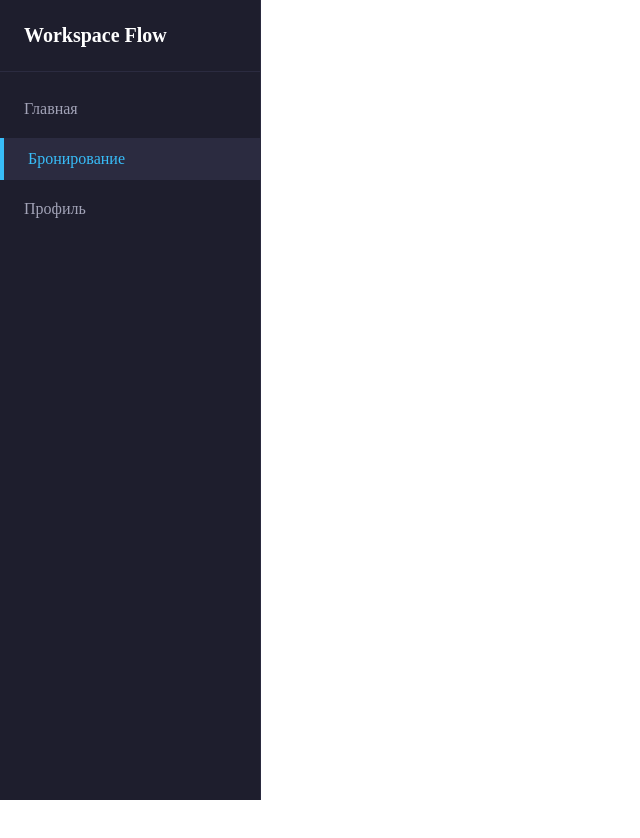
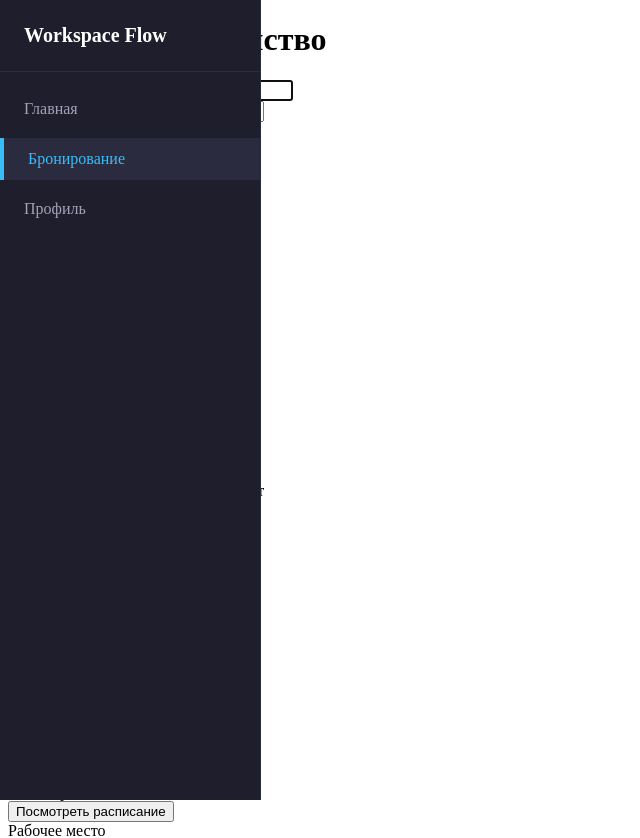
Before and after one commit to GrigoriySZ/workspace, a React (Vite) app: page /booking in a window 1280 px wide. Shown: the top 838 px of the page, without its empty margins (0-640 px from the left). Before the commit the page ends 800 px from the top, so only its background shows below. Built offline with nearby package versions, Linux system fonts and the light colour scheme; the HTML template or start-up script is replaced by a standard one.

Commit message:
feat: design catalog with useMemo and complete props-drilling setup

```diff
--- /dev/null
+++ b/src/components/ActionButton.tsx
@@ -0,0 +1,19 @@
+import React from "react";
+
+interface ActionButtonProps{
+    onAction: () => void;
+    label: string;
+}
+
+export const ActionButton: React.FC<ActionButtonProps> = ({ onAction, label }) => {
+    return (
+        <button
+            onClick={(e) => {
+                e.stopPropagation();
+                onAction();
+            }}
+        >
+            {label}
+        </button>
+    );
+};
--- /dev/null
+++ b/src/components/ResourceCard.tsx
@@ -0,0 +1,36 @@
+import { ActionButton } from "./ActionButton";
+import { Resource } from "../mockData/mockData";
+
+interface ResourceCardProps {
+    resource: Resource;
+    onSelectResource: (id: string) => void;
+}
+
+export const ResourceCard: React.FC<ResourceCardProps> = ({ resource, onSelectResource }) => {
+    return (
+        <div
+            onClick={() => onSelectResource(resource.id)}
+        >
+            <div>
+                <span>{resource.type === 'room' ? 'Переговорная' : 'Рабочее место'}</span>
+            </div>
+            <div>
+                <div>
+                    <h3>{resource.name}</h3>
+                    <p>{resource.floor}</p>
+                    <div>
+                        {resource.features.map(((feat, i) => (
+                            <span key={i}>
+                                {feat}
+                            </span>
+                        )))}
+                    </div>
+                </div>
+                <ActionButton
+                    onAction={() => onSelectResource(resource.id)}
+                    label="Посмотреть расписание"
+                />
+            </div>
+        </div>
+    );
+};
--- /dev/null
+++ b/src/components/SkeletonCard.tsx
@@ -0,0 +1,9 @@
+export const SkeletonCard: React.FC = () => {
+    return (
+        <div className="bg-white rounded-xl border-gray-100 overflow-hidden
+            flex flex-col h-full animation-pulse"
+        >
+            <div className="h-40 bg-grey-200 w-full"></div>
+        </div>
+    );
+};
--- a/src/pages/Booking.tsx
+++ b/src/pages/Booking.tsx
@@ -1,7 +1,68 @@
-import React from "react";
+import React, { useState, useMemo } from "react";
+import { useNavigate } from "react-router-dom";
+import { useFetch } from "../hooks/useFetch";
+import { mockResources, Resource } from "../mockData/mockData";
+import { BookingFilters } from "../components/BookingFilters";
+import { ResourceCard } from "../components/ResourceCard";
+import { SkeletonCard } from "../components/SkeletonCard";
 
 export const Booking: React.FC = () => {
+    const navigate = useNavigate();
+    const [filters, setFilters] = useState({
+        search: '',
+        date: new Date().toISOString().split('T')[0],
+        type: 'all' as 'all' | 'desk' | 'room',
+        floor: 'all' as 'all' | number,
+        hasFlipchart: false,
+        hasTypeC: false
+    });
+
+    const { data: resources, loading, error } = useFetch<Resource>(
+        () => mockResources, [filters.date, filters.type]
+    );
+
+    const filteredResources = useMemo(() => {
+        if (!resources) return [];
+        return resources.filter(res => {
+            const matchesSearch = res.name.toLowerCase().includes(filters.search.toLowerCase());
+            const matchesType = filters.type === 'all' || res.type === filters.type;
+            const matchesFloor = filters.floor === 'all' || res.floor === filters.floor;
+            const matchesFlipcart = !filters.hasFlipchart || res.features.includes('Флипчарт');
+            const matchesTypeC = !filters.hasTypeC || res.features.includes('Type-C монитор');
+
+            return matchesSearch && matchesType && matchesFloor && matchesFlipcart && matchesTypeC;
+        })
+    }, [resources, filters]);
+
+    const handleSelectResource = (id: string) => {
+        navigate(`/resource/${id}`);
+    };
+
     return (
-        <div>Бронирование ресурсов</div>
+        <div>
+            <div>
+                <h1>Рабочее пространство</h1>
+            </div>
+            <BookingFilters filters={filters} setFilters={setFilters} />
+            {error && (<div>{error}</div>)}
+            {loading ? (<SkeletonCard />) : (
+                <div>
+                    <div>Найдено ресурсов: {filteredResources.length}</div>
+                    {filteredResources.length === 0 ? (
+                        <div>По запросу ничего не найдено</div>
+                    ) : (
+                        <div>
+                            {filteredResources.map(res => (
+                                <ResourceCard
+                                    key={res.id}
+                                    resource={res}
+                                    onSelectResource={handleSelectResource}
+                                />
+                            ))}
+                        </div>
+                    )}
+                </div>
+            )}
+        </div>
     );
-}
+};
```
